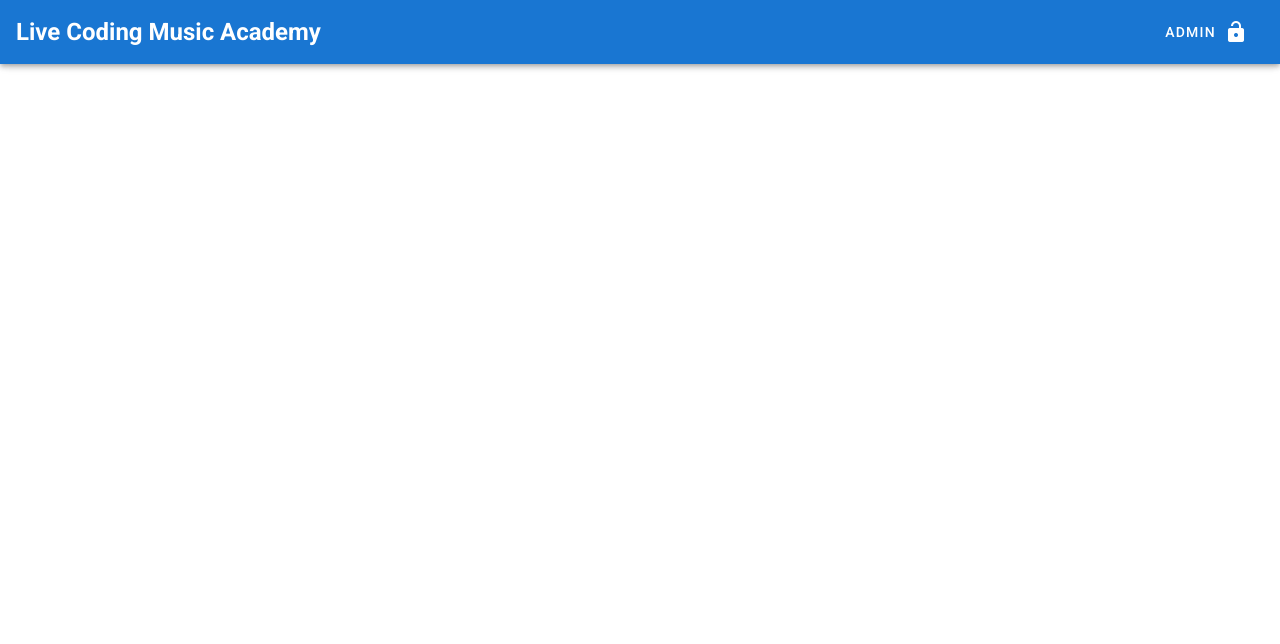
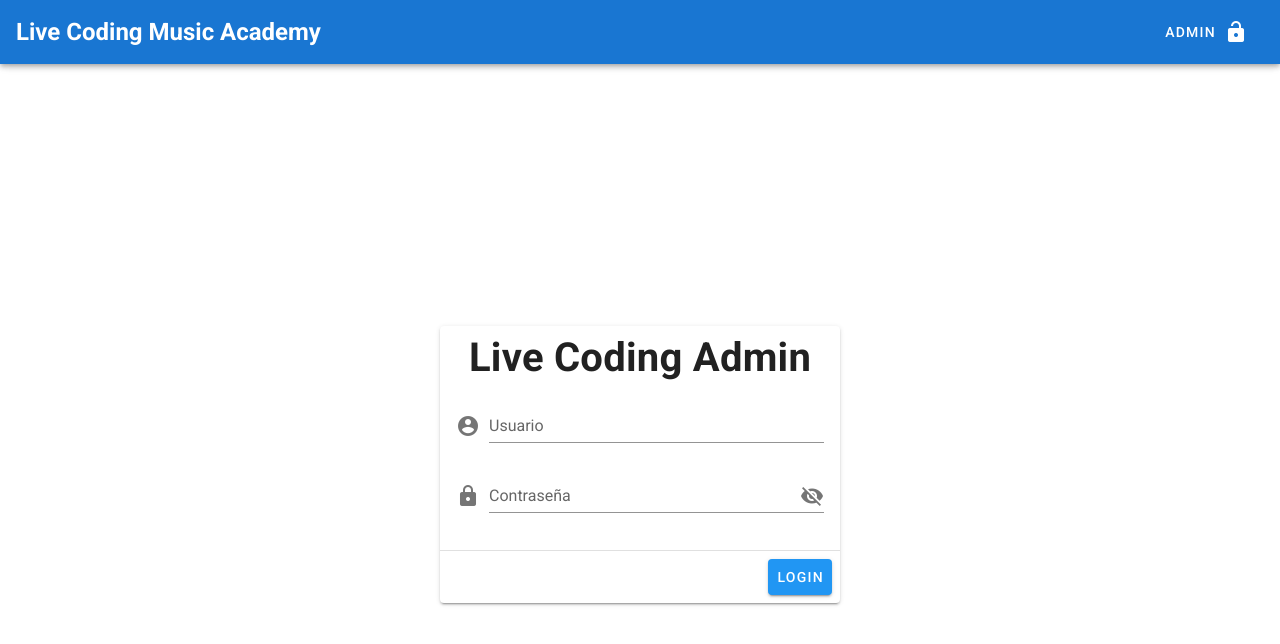
Before and after one commit to sbstn-jmnz/live-coding-0048, a Vue app: page /login in a window 1280 px wide. Shown: the top 644 px of the page. Built offline with nearby package versions, Linux system fonts and the light colour scheme; no server answers.

Commit message:
router and admin page working

```diff
--- a/package.json
+++ b/package.json
@@ -9,6 +9,7 @@
   },
   "dependencies": {
     "core-js": "^3.6.5",
+    "firebase": "^8.1.2",
     "vue": "^2.6.11",
     "vue-router": "^3.2.0",
     "vuetify": "^2.2.11",
--- a/src/App.vue
+++ b/src/App.vue
@@ -11,14 +11,22 @@
 
       <v-spacer></v-spacer>
 
-      <v-btn
-        href="https://github.com/vuetifyjs/vuetify/releases/latest"
-        target="_blank"
+      <v-btn v-if="!isLoggedIn"
         text
+        to='/admin'
       >
         <span class="mr-2">Admin</span>
         <v-icon>mdi-lock-open</v-icon>
       </v-btn>
+
+      <v-btn v-if="isLoggedIn"
+        text
+        @click='logout'
+      >
+        <span class="mr-2">Salir</span>
+        <v-icon>mdi-lock-open</v-icon>
+      </v-btn>
+
     </v-app-bar>
 
     <v-main>
@@ -28,12 +36,25 @@
 </template>
 
 <script>
-
+import firebase from 'firebase';
+import { mapActions, mapState } from 'vuex'
 export default {
   name: 'App',
 
-  data: () => ({
-    //
-  }),
+  methods:{
+    ...mapActions(['setCurrentUser']),
+     logout(){
+      firebase.auth().signOut().then(()=>{
+        this.setCurrentUser(null)
+        this.$router.push('/')
+      })
+    }
+  },
+  computed:{
+    ...mapState(['currentUser']),
+    isLoggedIn(){
+      return this.currentUser ? true : false
+    }
+  }
 };
 </script>
--- /dev/null
+++ b/src/firebase/index.js
@@ -0,0 +1,9 @@
+export default {
+  apiKey: "AIzaSyAmQkeeEc-UKfyZlSJERE3oA62Xw8e0xFA",
+  authDomain: "ottoklauss-5927c.firebaseapp.com",
+  databaseURL: "https://ottoklauss-5927c.firebaseio.com",
+  projectId: "ottoklauss-5927c",
+  storageBucket: "ottoklauss-5927c.appspot.com",
+  messagingSenderId: "363153873525",
+  appId: "1:363153873525:web:e373553488fb3eb9f3363c"
+}
--- a/src/main.js
+++ b/src/main.js
@@ -3,12 +3,21 @@ import App from './App.vue'
 import router from './router'
 import store from './store'
 import vuetify from './plugins/vuetify';
+import Firebase from 'firebase'
+import FirebaseConfig from './firebase'
 
+Firebase.initializeApp(FirebaseConfig)
 Vue.config.productionTip = false
 
-new Vue({
-  router,
-  store,
-  vuetify,
-  render: h => h(App)
-}).$mount('#app')
+let app = null
+
+Firebase.auth().onAuthStateChanged(() => {
+  if (!app) {
+    app = new Vue({
+      vuetify,
+      router,
+      store,
+      render: h => h(App)
+    }).$mount('#app')
+  }
+})
--- a/src/router/index.js
+++ b/src/router/index.js
@@ -1,6 +1,7 @@
 import Vue from 'vue'
 import VueRouter from 'vue-router'
 import Home from '../views/Home.vue'
+import Firebase from 'firebase'
 
 Vue.use(VueRouter)
 
@@ -11,12 +12,17 @@ const routes = [
     component: Home
   },
   {
-    path: '/about',
-    name: 'About',
-    // route level code-splitting
-    // this generates a separate chunk (about.[hash].js) for this route
-    // which is lazy-loaded when the route is visited.
-    component: () => import(/* webpackChunkName: "about" */ '../views/About.vue')
+    path: '/admin',
+    name: 'Admin',
+    component: () => import(/* webpackChunkName: "admin" */ '../views/Admin.vue'),
+    meta:{
+      login: true
+    }
+  },
+  {
+    path: '/login',
+    name: 'Login',
+    component: () => import(/* webpackChunkName: "login" */ '../views/Login.vue')
   }
 ]
 
@@ -26,4 +32,16 @@ const router = new VueRouter({
   routes
 })
 
+router.beforeEach((to, from, next) => {
+  let user = Firebase.auth().currentUser;
+  let authRequired = to.matched.some(route => route.meta.login);
+  console.log(user)
+  console.log(authRequired)
+  if (!user && authRequired) {
+    next('/login')
+  } else {
+    next();
+  }
+})
+
 export default router
--- a/src/store/index.js
+++ b/src/store/index.js
@@ -5,10 +5,15 @@ Vue.use(Vuex)
 
 export default new Vuex.Store({
   state: {
+    currentUser: null
   },
   mutations: {
+    SET_CURRENT_USER(state, user){ state.currentUser = user}
   },
   actions: {
+    setCurrentUser({commit}, user){
+      commit("SET_CURRENT_USER", user)
+    }
   },
   modules: {
   }
--- a/src/views/About.vue
+++ b/src/views/Admin.vue
@@ -1,5 +1,5 @@
 <template>
   <div class="about">
-    <h1>This is an about page</h1>
+    <h1>This is an admin page</h1>
   </div>
 </template>
--- /dev/null
+++ b/src/views/Login.vue
@@ -0,0 +1,52 @@
+<template>
+  <v-app>
+    <v-card width="400px" class="mx-auto my-auto">
+      <v-card-title class="pb-0">
+        <h1 class="mx-auto mb-5">Live Coding Admin</h1>
+      </v-card-title>
+      <v-card-text>
+        <v-form>
+          <v-text-field label="Usuario" prepend-icon="mdi-account-circle" v-model="user" />
+          <v-text-field
+            label="Contraseña"
+            :type="showPassword ? 'text' : 'password'"
+            prepend-icon="mdi-lock"
+            :append-icon="showPassword ? 'mdi-eye' : 'mdi-eye-off'"
+            @click:append="showPassword = !showPassword"
+            v-model="password"
+          />
+        </v-form>
+      </v-card-text>
+      <v-divider></v-divider>
+      <v-card-actions>
+        <v-spacer></v-spacer>
+        <v-btn color="info" @click="login">Login</v-btn>
+      </v-card-actions>
+    </v-card>
+  </v-app>
+</template>
+<script>
+import { mapActions } from 'vuex'
+import firebase from "firebase";
+export default {
+  data: () => ({
+    user: "",
+    password: "",
+    showPassword: false
+  }),
+  methods: {
+    ...mapActions(["setCurrentUser"]),
+    login() {
+      firebase.auth()
+        .signInWithEmailAndPassword(this.user, this.password)
+        .then(() => {
+          this.setCurrentUser(firebase.auth().currentUser)
+          this.$router.push("/admin");
+        })
+        .catch(() => {
+          alert("no no noooooo");
+        });
+    }
+  }
+};
+</script>
```
Also changed, not shown: 1 other file (tests, documents, lock files or other folders).
